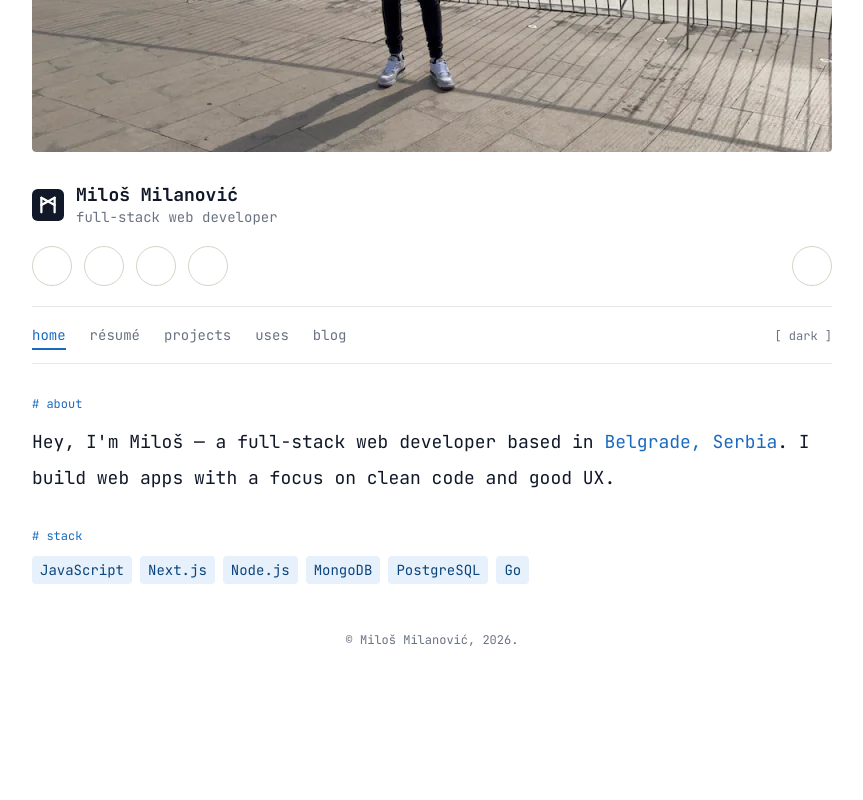
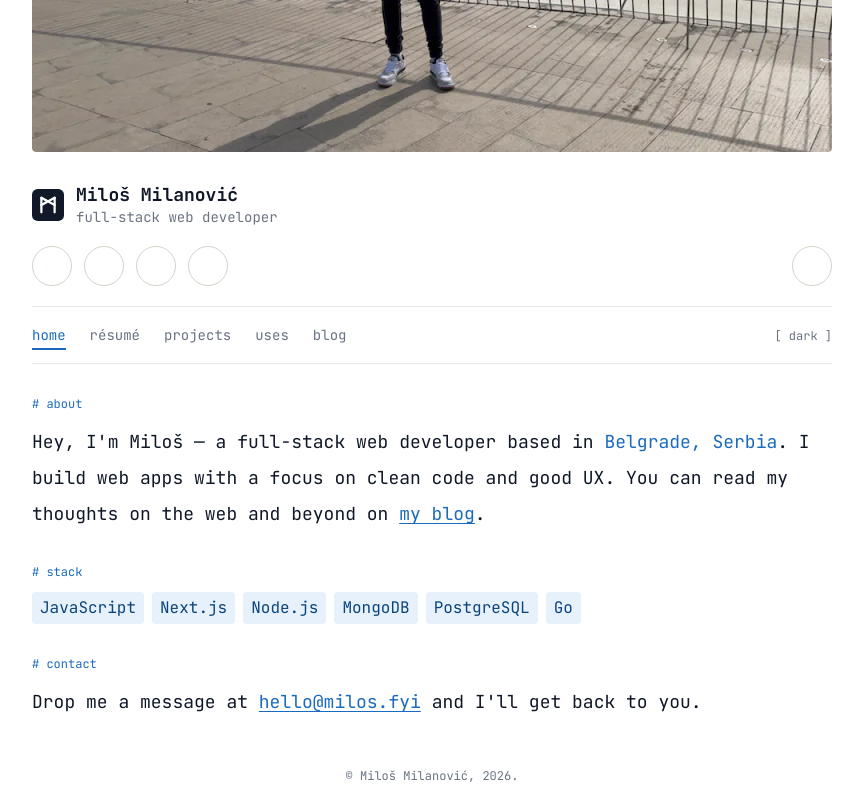
Before and after one commit to mmilanovic4/mmilanovic4.github.io, a Next.js app: page / in a window 1280 px wide. Shown: the part 472-1272 px from the top of the page, without its empty margins (208-1071 px from the left). Before the commit the page ends 1136 px from the top, so only its background shows below. Built offline with nearby package versions, Linux system fonts and the light colour scheme; some icons are missing.

Commit message:
feat: link the blog and add a contact section on the home page

```diff
--- a/src/app/(pages)/page.js
+++ b/src/app/(pages)/page.js
@@ -1,3 +1,4 @@
+import Link from "next/link";
 import { Container } from "@/components";
 import { stack } from "@/content";
 
@@ -9,22 +10,43 @@ export default function Home() {
         <p className="text-sm leading-loose md:text-base lg:text-lg">
           Hey, I{"'"}m Miloš — a full-stack web developer based in{" "}
           <span className="text-accent">Belgrade, Serbia</span>. I build web
-          apps with a focus on clean code and good UX.
+          apps with a focus on clean code and good UX. You can read my thoughts
+          on the web and beyond on{" "}
+          <Link
+            href="/blog"
+            className="text-accent underline underline-offset-[3px] hover:opacity-80"
+          >
+            my blog
+          </Link>
+          .
         </p>
       </div>
-      <div>
+      <div className="mb-8">
         <p className="text-accent mb-3 text-xs"># stack</p>
         <div className="flex flex-wrap gap-2">
           {stack.map((tech) => (
             <span
               key={tech}
-              className="bg-accent-light text-accent-dark rounded px-2 py-1 text-xs md:text-sm"
+              className="bg-accent-light text-accent-dark rounded px-2 py-1 text-xs md:text-sm lg:text-base"
             >
               {tech}
             </span>
           ))}
         </div>
       </div>
+      <div>
+        <p className="text-accent mb-3 text-xs"># contact</p>
+        <p className="text-sm leading-loose md:text-base lg:text-lg">
+          Drop me a message at{" "}
+          <a
+            href="mailto:hello@milos.fyi"
+            className="text-accent underline underline-offset-[3px] hover:opacity-80"
+          >
+            hello@milos.fyi
+          </a>{" "}
+          and I{"'"}ll get back to you.
+        </p>
+      </div>
     </Container>
   );
 }
```
